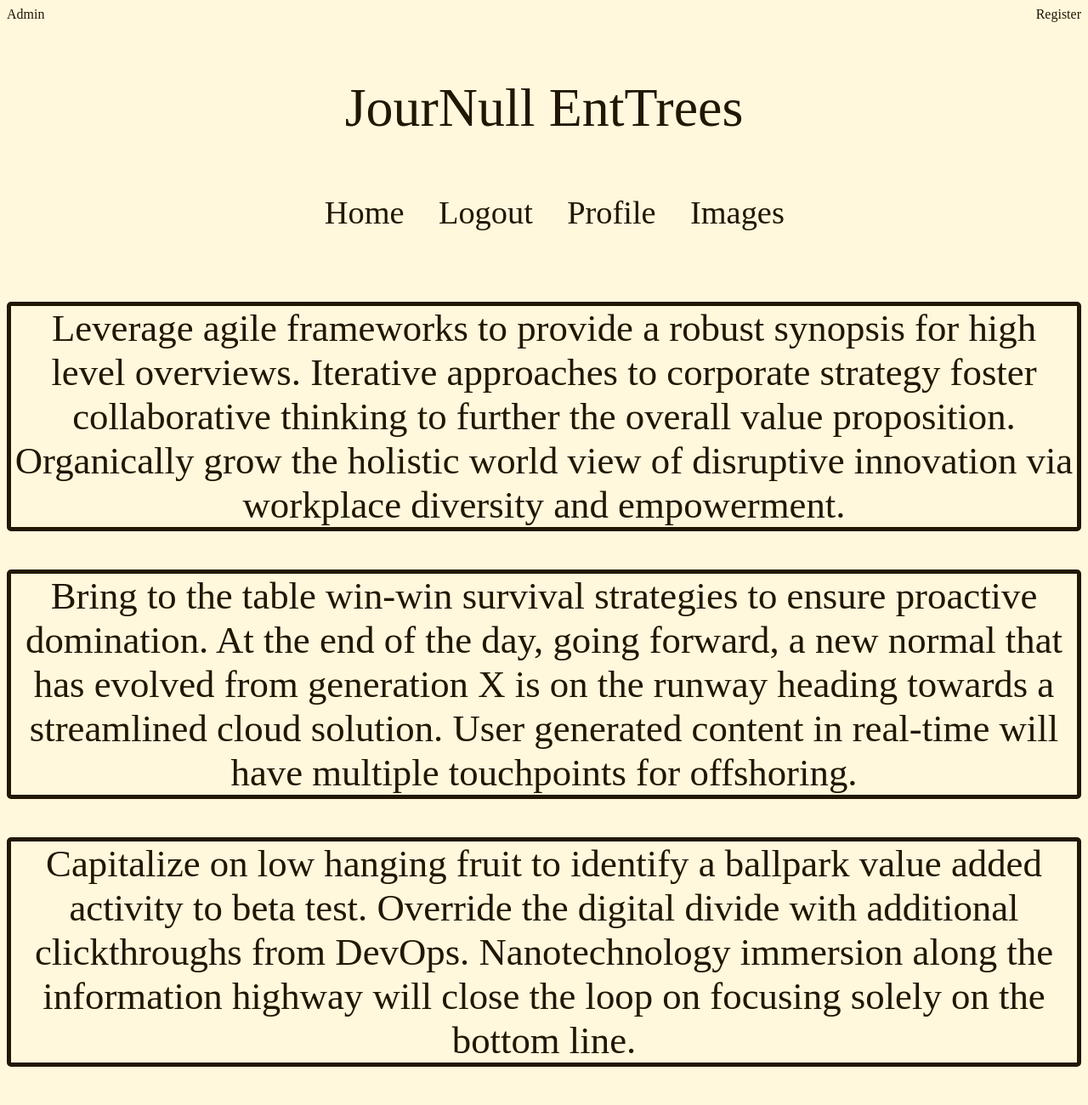
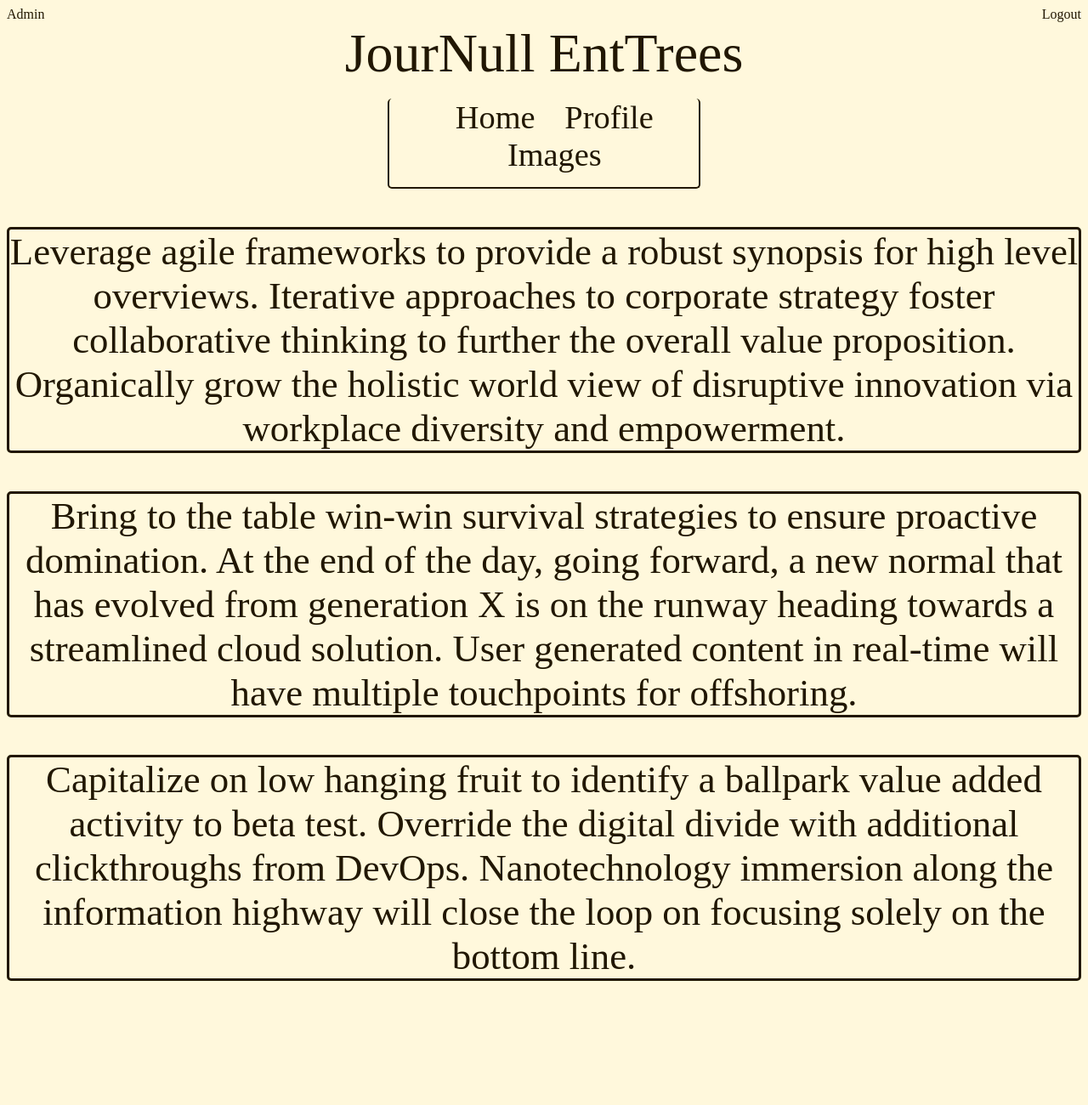
Before and after one commit to Woojgh/django_imager, a Django app: page / in a window 1280 px wide. Shown: the whole page at 85% size. After the commit the page ends 1154 px from the top, so only its background shows below. Run offline with Django 3.2, Linux system fonts and the light colour scheme; the visitor is signed in with stand-in values (Sample User, id 1); some libraries are stand-ins or nearby versions.

Commit message:
still ading some more css :P

```diff
--- a/django_imager/django_imager/templates/django_imager/base.html
+++ b/django_imager/django_imager/templates/django_imager/base.html
@@ -11,14 +11,19 @@
     <header class="clearfix">
     <section class="something">
     <ul>
+    {% if user.is_authenticated %}
       <li class="icon-admin"><a href="/admin""> Admin</a></li>
+      <li class="icon-register"><a href="/logout"> Logout</a></li>
+    {% else %}
       <li class="icon-register"><a href="/accounts/register""> Register</a></li>
+    {% endif %}
     </ul>
     </section>
     <section>
-        <p class="title">JourNull EntTrees</p>
-      <nav class="main-nav">
-        <div class="icon-menu"></div>
+        <div class="title">JourNull EntTrees</div>
+    </section>
+    <section>
+        <nav class="main-nav">
         <ul>
           <li class="tab" data-content="entries"><a href="/" class="icon-home"> Home</a></li>
           {% block body %}
--- a/django_imager/django_imager/templates/django_imager/home.html
+++ b/django_imager/django_imager/templates/django_imager/home.html
@@ -7,7 +7,6 @@
         <li class="tab" data-content="entries"><a href="/admin" class="icon-home" target="_blank"> Admin</a></li>
     </ul>
 {% endif %} -->
-    <li class="tab"><a href="/logout">Logout</a></li>
     <li class="tab" data-content="entries"><a href="/profile" class="icon-home"> Profile</a></li>
     <li class="tab"><a href="/media">Images</a></li>
 {% else %}
--- a/django_imager/django_imager/templates/django_imager/profile.html
+++ b/django_imager/django_imager/templates/django_imager/profile.html
@@ -1,8 +1,6 @@
 {% extends "django_imager/base.html" %}
 {% block body %}
 {% if user.is_authenticated %}
-    <li class="tab"><a href="/logout">Logout</a></li>
-    <li class="tab" data-content="entries"><a href="/profile" class="icon-home"> Profile</a></li>
     <li class="tab"><a href="/media">Images</a></li>
 {% else %}
     <li class="tab"><a href="/login"> Login</a></li>
--- a/django_imager/django_imager/templates/user_images/user_images.html
+++ b/django_imager/django_imager/templates/user_images/user_images.html
@@ -1,15 +1,13 @@
 {% extends "django_imager/base.html" %}
 {% block body %}
 {% if user.is_authenticated %}
-    <li class="tab"><a href="/logout">Logout</a></li>
     <li class="tab" data-content="entries"><a href="/profile" class="icon-home"> Profile</a></li>
-    <li class="tab"><a href="/images">Images</a></li>
 {% else %}
     <li class="tab"><a href="/login"> Login</a></li>
 {% endif %}
 {% endblock %}
 {% block create %}
-<p class="album-title">Albums:</p>
+    <p class="album-title">Albums:</p>
 <ul>
 {% for albums in albums %}
     <li class="icon-album" >
@@ -17,7 +15,7 @@
     </li>
 {% endfor %}
 </ul>
-<p class="album-title">Photos:</p>
+    <p class="album-title">Photos:</p>
 <ul>
 {% for photos in photos %}
     <li>
--- a/django_imager/static/django_imager/style/modules.css
+++ b/django_imager/static/django_imager/style/modules.css
@@ -59,7 +59,7 @@
 
 .body-each-p {
   border-radius: 5px;
-  border:5px solid #211702;
+  border:3.5px solid #211702;
   color: #211702;
 }
 
@@ -175,14 +175,12 @@
 }
 
 .main-nav ul {
-  font-size: 3vw;
   list-style: none;
   /*padding: 0;*/
   /*clear: both;*/
 }
 
 .main-nav ul li {
-    border-bottom: none;
     display: inline;
     font-size: 3vw;
 }
@@ -194,6 +192,9 @@
 .main-nav {
   text-align:center;
   border-radius: 5px;
+  border:2px solid #211702;
+  border-top: none;
+  margin: 0vw 35vw;
 }
 
 .main-nav li {
```
